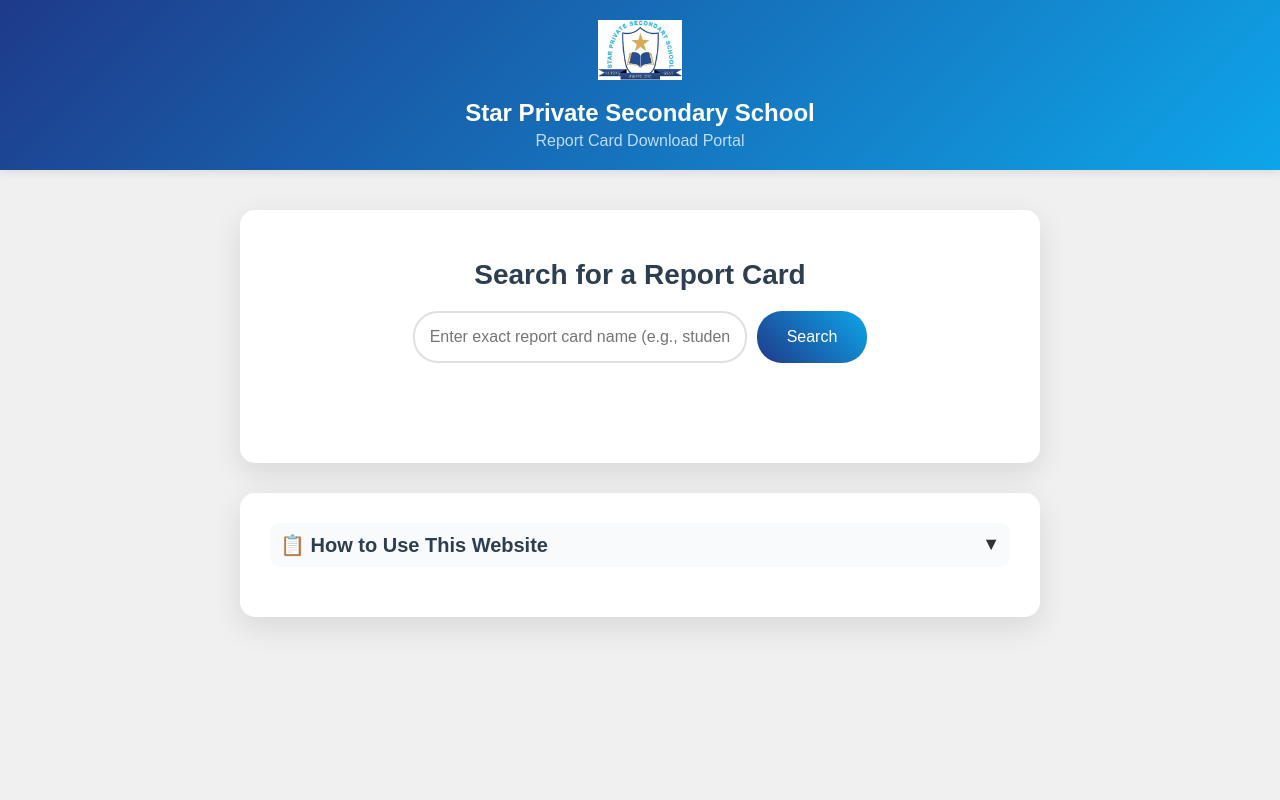
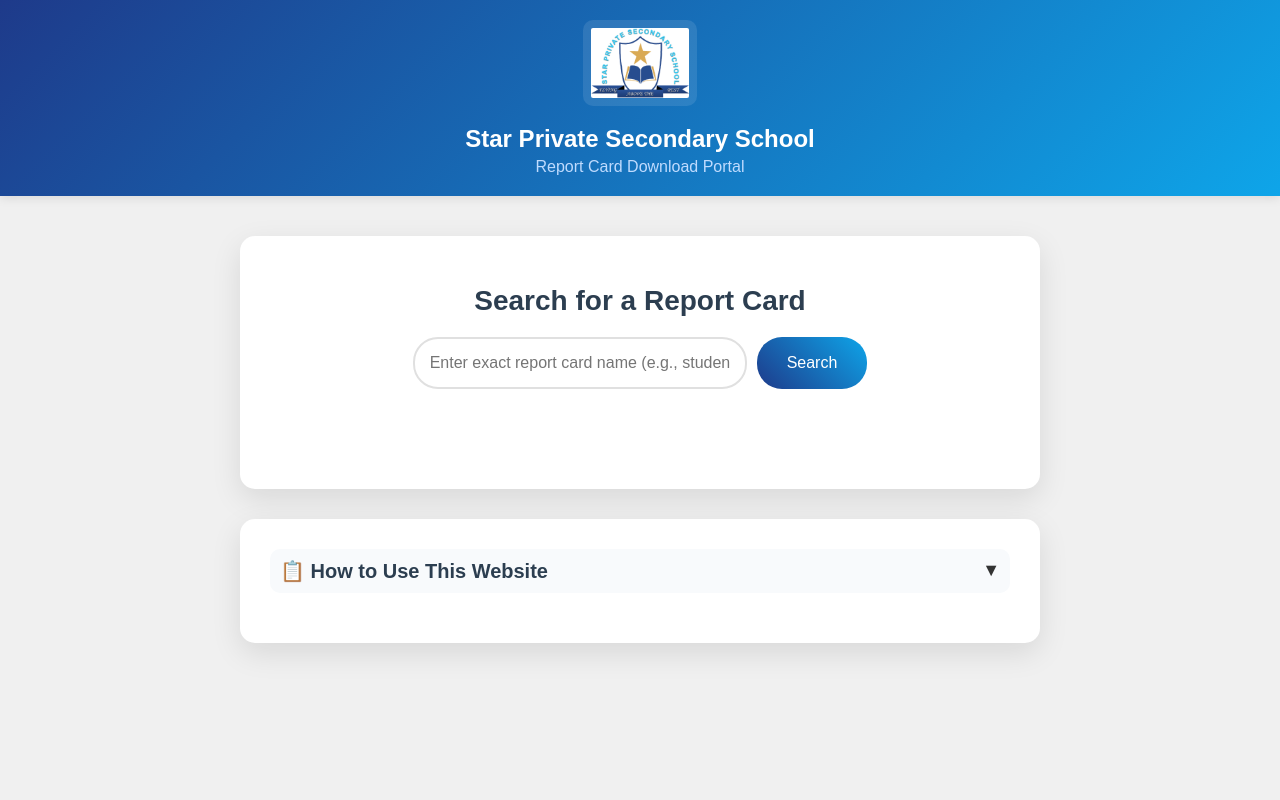
Before and after one commit to StarPVT/star-PDFs, a website: page public/index.html in a window 1280 px wide. Drawn offline with Linux system fonts and the light colour scheme.

Commit message:
Add files via upload

```diff
--- a/public/index.html
+++ b/public/index.html
@@ -25,10 +25,13 @@
     }
 
     .school-logo {
-      height: 60px;
+      height: 70px;
       width: auto;
       max-width: 200px;
       object-fit: contain;
+      background: rgba(255, 255, 255, 0.1);
+      padding: 8px;
+      border-radius: 10px;
     }
 
     .school-name {
```
